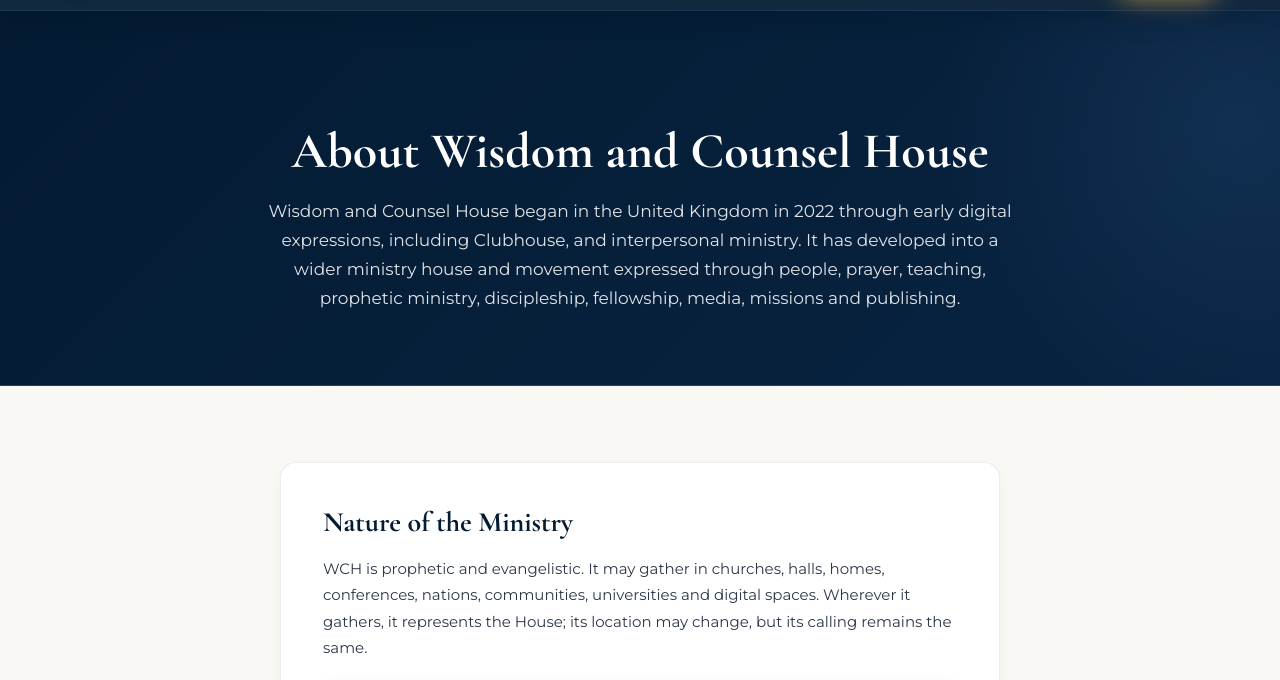
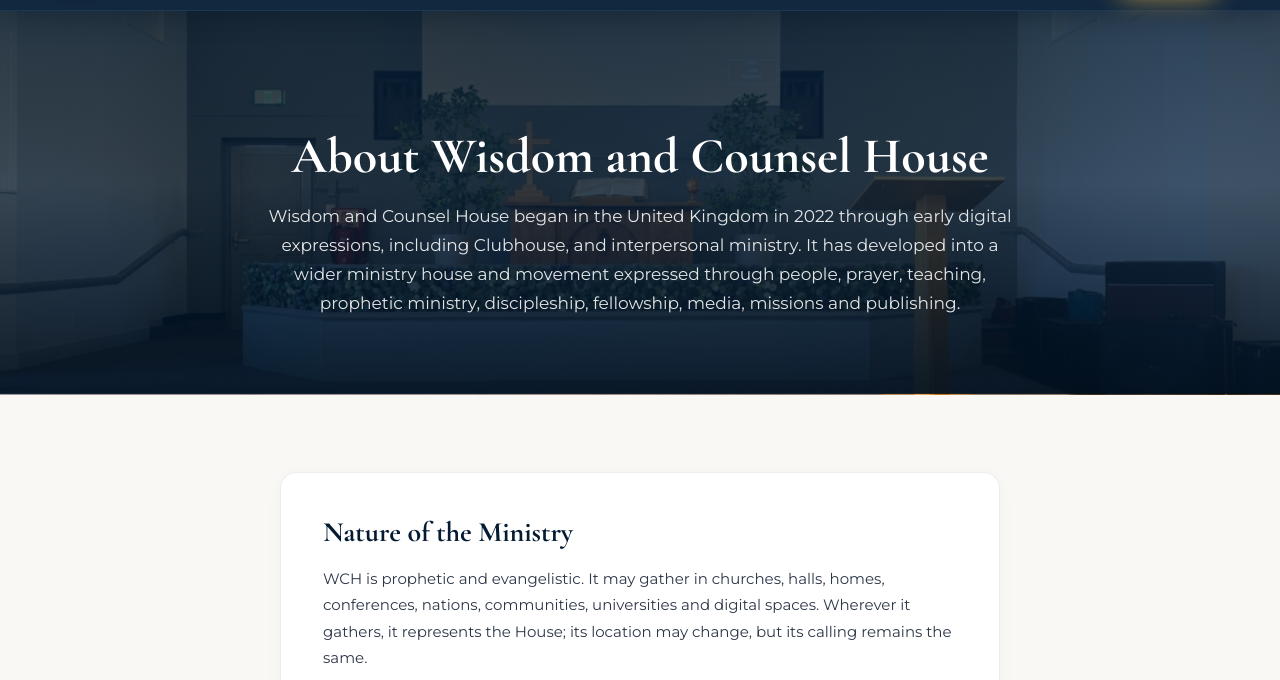
Before and after one commit to kelscreative/wch-website-project, a website built with Vite: page about.html in a window 1280 px wide. Shown: the part 57-737 px from the top of the page. Built offline with nearby package versions, Linux system fonts and the light colour scheme.

Commit message:
Set sanctuary image as background for hero section of all inner pages

```diff
--- a/styles/main.css
+++ b/styles/main.css
@@ -2063,13 +2063,20 @@
    ========================================================================== */
 
 .page-hero {
-  background: linear-gradient(135deg, var(--navy) 0%, #082442 100%);
-  color: var(--white);
-  padding: clamp(64px, 9vw, 110px) 0 clamp(48px, 6vw, 72px);
   position: relative;
   overflow: hidden;
-  border-bottom: 1px solid rgba(212, 163, 72, 0.25);
+  padding: clamp(68px, 9vw, 116px) 0 clamp(52px, 6vw, 76px);
+  color: var(--white);
   text-align: center;
+  border-bottom: 1px solid rgba(212, 163, 72, 0.28);
+  background-color: var(--navy);
+  background-image:
+    linear-gradient(180deg, rgba(4, 27, 50, 0.84) 0%, rgba(4, 27, 50, 0.76) 45%, rgba(2, 17, 32, 0.94) 100%),
+    radial-gradient(circle at 50% 30%, rgba(89, 141, 210, 0.22) 0%, transparent 70%),
+    url('/sanctuary.jpg');
+  background-position: center 38%;
+  background-size: cover;
+  background-repeat: no-repeat;
 }
 
 .page-hero::before {
```
